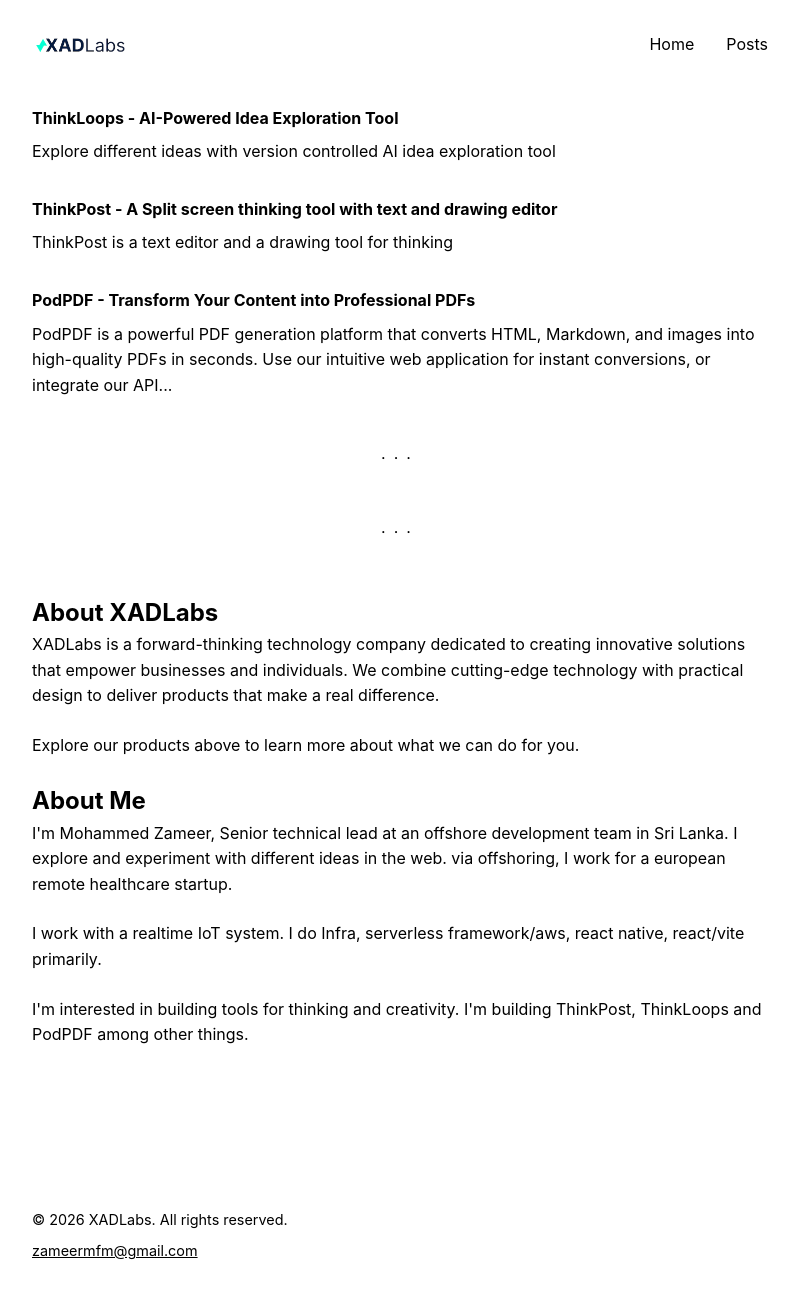
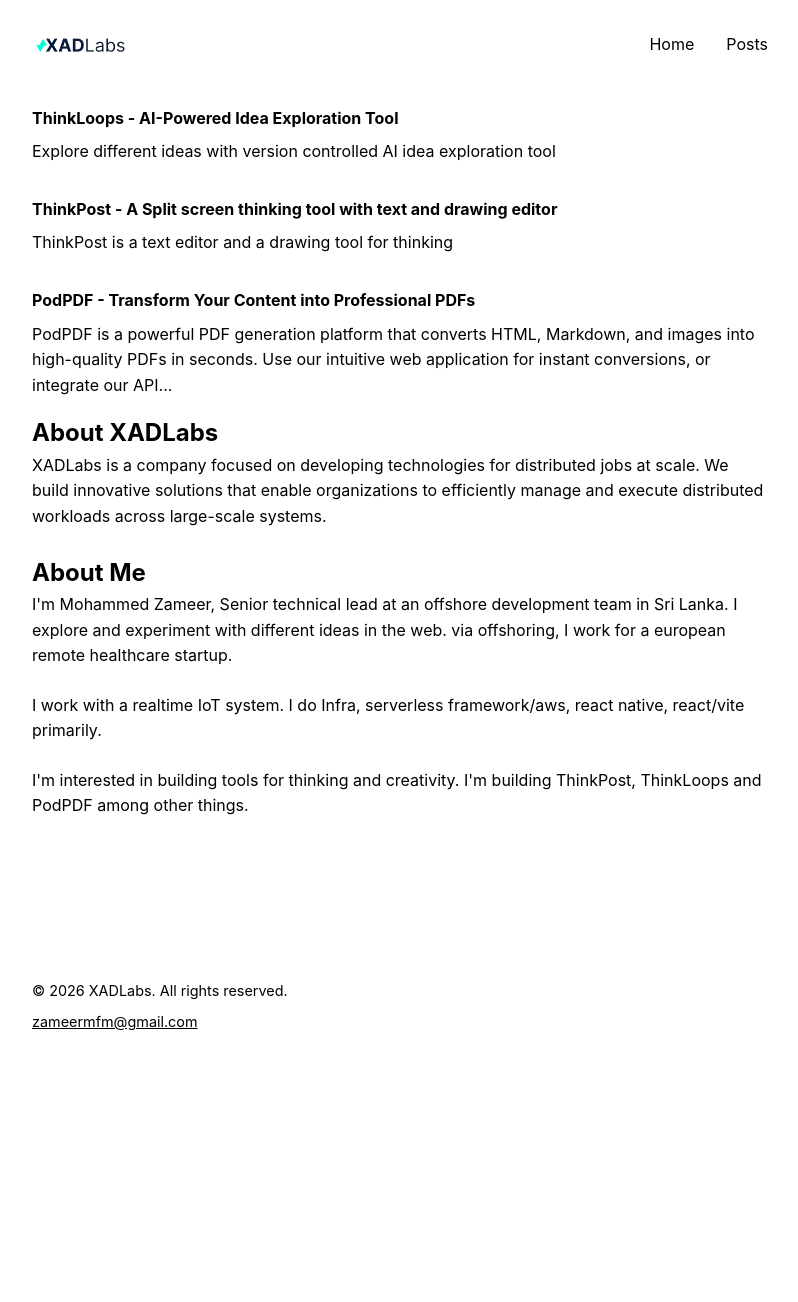
Before and after one commit to mohzameer/xadlabsweb, a Jekyll site: the page built from index.html, in a window 1280 px wide. Shown: the whole page, without its empty margins (240-1038 px from the left). Built offline with Jekyll 4.4.1, drawn with Linux system fonts in a browser that asks for light colours; after the commit the page ends 1073 px from its top, so only the background shows below that.

Commit message:
updated blogs section

```diff
--- a/index.html
+++ b/index.html
@@ -16,7 +16,7 @@
     </div>
 </section>
 
-<section class="blog-section">
+<!-- <section class="blog-section">
     <div class="container">
         <div class="blog-grid">
             {% assign blog_posts = site.posts | where_exp: "post", "post.category != 'product'" %}
@@ -31,14 +31,13 @@
             {% endfor %}
         </div>
     </div>
-</section>
+</section> -->
 
 <section id="about" class="about-section">
     <div class="container">
         <div class="about-content">
             <h2>About XADLabs</h2>
-            <p>XADLabs is a forward-thinking technology company dedicated to creating innovative solutions that empower businesses and individuals. We combine cutting-edge technology with practical design to deliver products that make a real difference.</p>
-            <p>Explore our products above to learn more about what we can do for you.</p>
+            <p>XADLabs is a company focused on developing technologies for distributed jobs at scale. We build innovative solutions that enable organizations to efficiently manage and execute distributed workloads across large-scale systems.</p>
             <h2>About Me</h2>
             <p>I'm Mohammed Zameer, Senior technical lead at an offshore development team in Sri Lanka. I explore and experiment with different ideas in the web. via offshoring, I work for a european remote healthcare startup. </p>
                 <p>I work with a realtime IoT system. I do Infra, serverless framework/aws, react native, react/vite primarily. </p>
```
